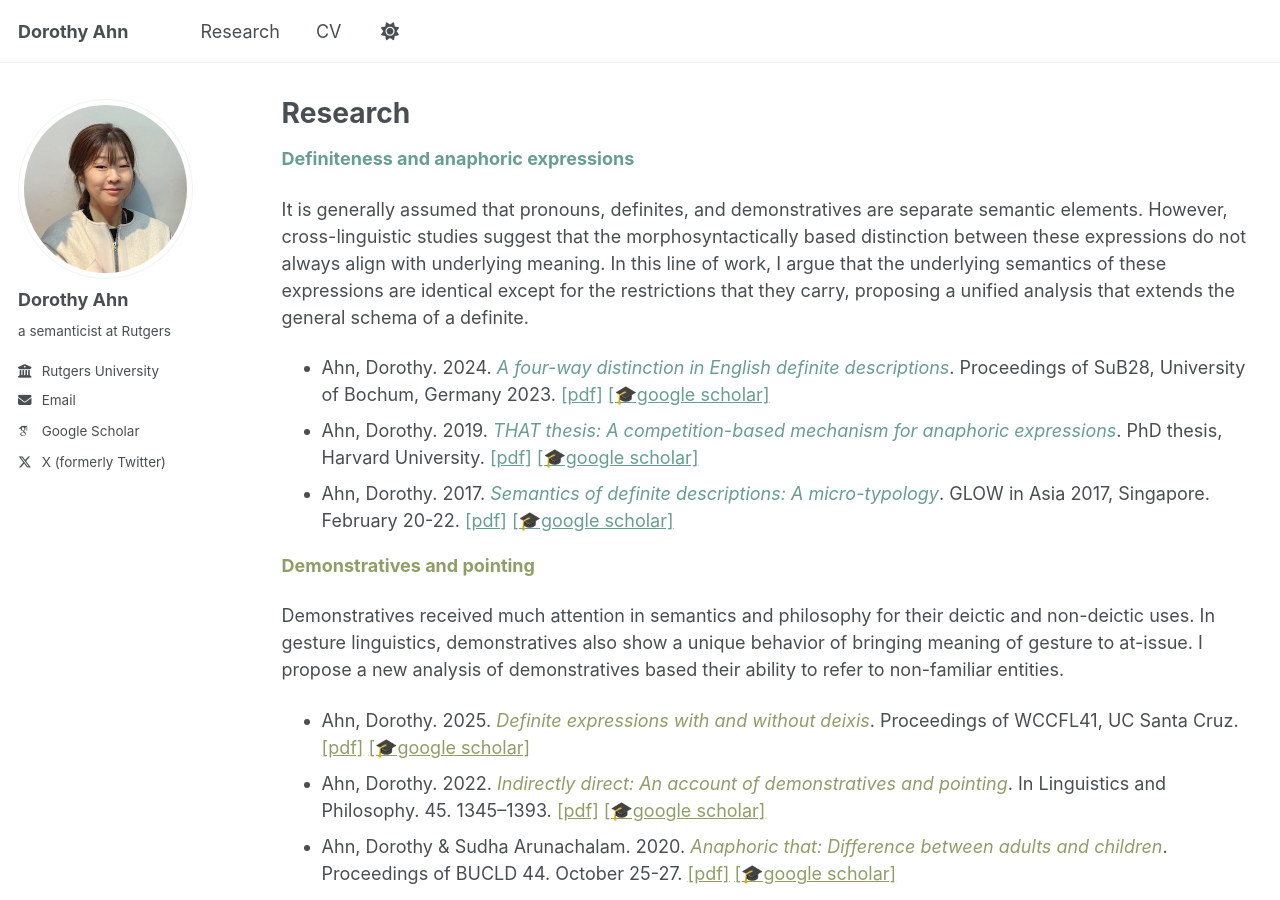
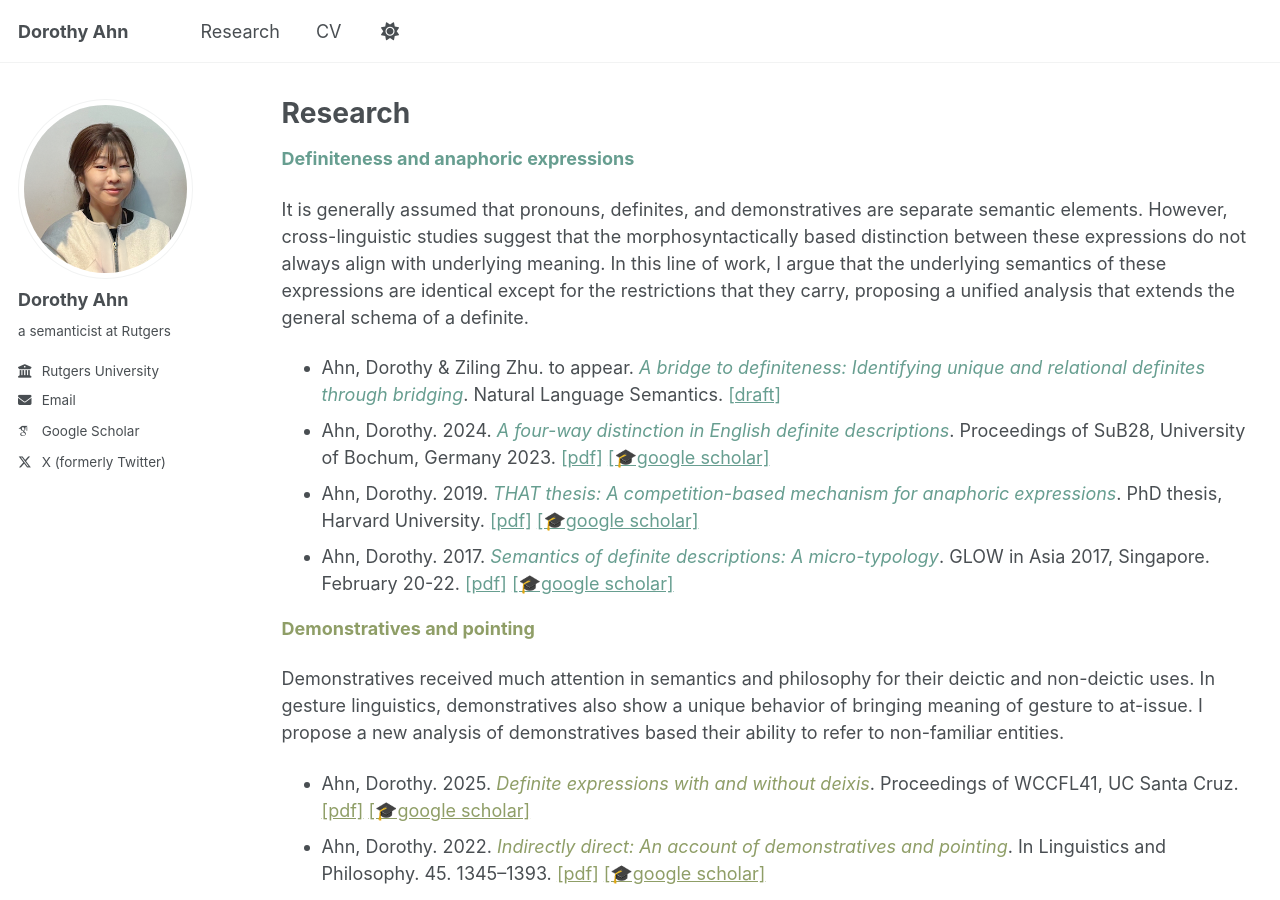
Before and after one commit to doroahn/doroahn.github.io, a Jekyll site: the page built from _pages/research.md, in a window 1280 px wide and 900 px high. Built offline with Jekyll 4.4.1, drawn with Linux system fonts in a browser that asks for light colours; some web fonts are replaced.

Commit message:
Update research.md

```diff
--- a/_pages/research.md
+++ b/_pages/research.md
@@ -27,6 +27,7 @@ redirect_from:
 
 It is generally assumed that pronouns, definites, and demonstratives are separate semantic elements. However, cross-linguistic studies suggest that the morphosyntactically based distinction between these expressions do not always align with underlying meaning. In this line of work, I argue that the underlying semantics of these expressions are identical except for the restrictions that they carry, proposing a unified analysis that extends the general schema of a definite.
 
+- Ahn, Dorothy & Ziling Zhu. to appear. <em class="definiteness">A bridge to definiteness: Identifying unique and relational definites through bridging</em>. Natural Language Semantics. <a href="https://ling.auf.net/lingbuzz/009162" class="definiteness">[draft]</a>
 - Ahn, Dorothy. 2024. <em class="definiteness">A four-way distinction in English definite descriptions</em>. Proceedings of SuB28, University of Bochum, Germany 2023. <a href="https://ojs.ub.uni-konstanz.de/sub/index.php/sub/article/view/1104" class="definiteness">[pdf]</a> <a href="https://scholar.google.com/citations?view_op=view_citation&hl=en&user=caKoCk4AAAAJ&cstart=20&pagesize=80&citation_for_view=caKoCk4AAAAJ:qjMakFHDy7sC" class="definiteness">[🎓google scholar]</a>
 - Ahn, Dorothy. 2019. <em class="definiteness">THAT thesis: A competition-based mechanism for anaphoric expressions</em>. PhD thesis, Harvard University. <a href="https://ling.auf.net/lingbuzz/004742" class="definiteness">[pdf]</a> <a href="https://scholar.google.com/citations?view_op=view_citation&hl=en&user=caKoCk4AAAAJ&citation_for_view=caKoCk4AAAAJ:UebtZRa9Y70C" class="definiteness">[🎓google scholar]</a>
 - Ahn, Dorothy. 2017. <em class="definiteness">Semantics of definite descriptions: A micro-typology</em>. GLOW in Asia 2017, Singapore. February 20-22. <a href="https://glowlinguistics.org/asia11/wp-content/uploads/sites/3/2017/11/v1-ahn.pdf" class="definiteness">[pdf]</a> <a href="https://scholar.google.com/citations?view_op=view_citation&hl=en&user=caKoCk4AAAAJ&citation_for_view=caKoCk4AAAAJ:_FxGoFyzp5QC" class="definiteness">[🎓google scholar]</a>
```
